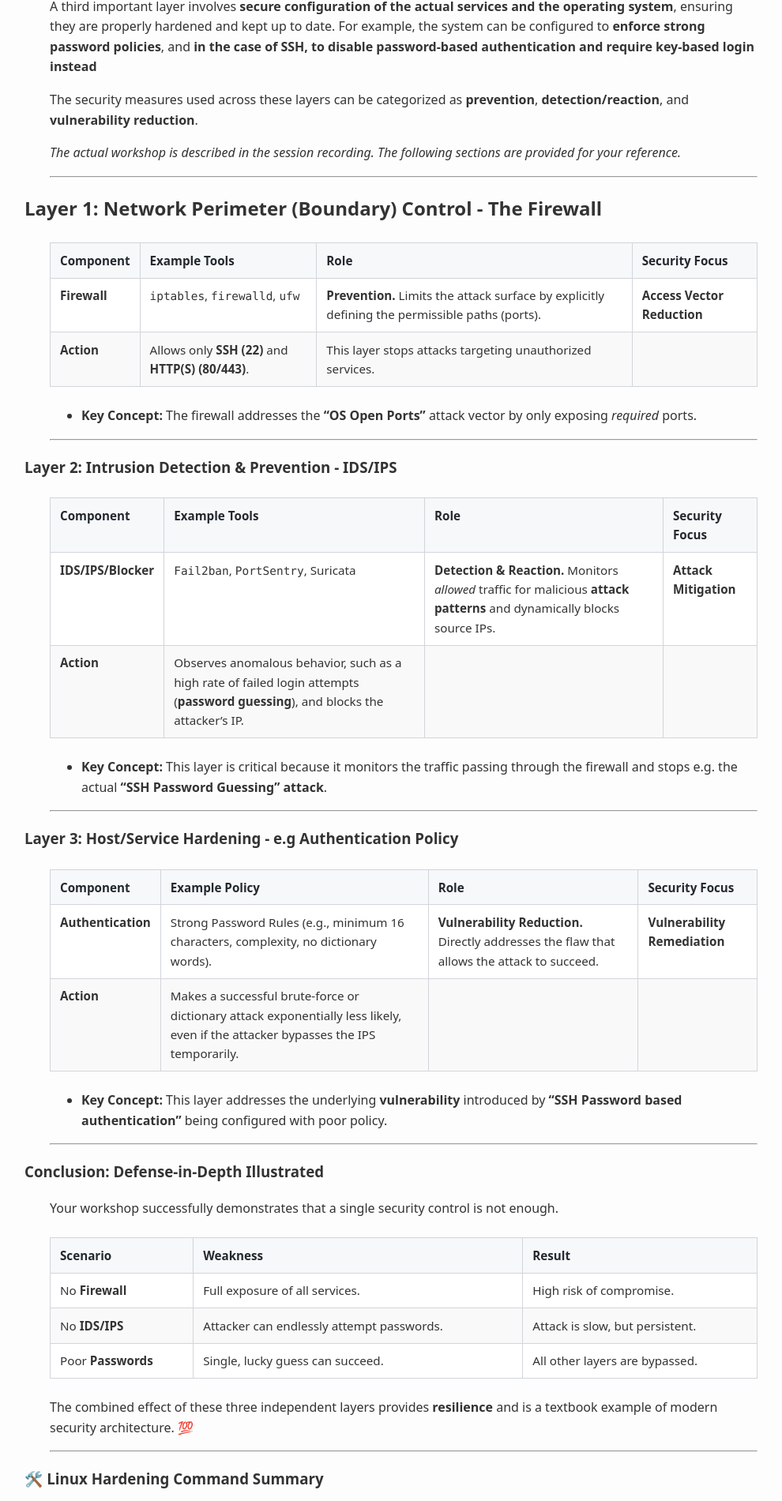
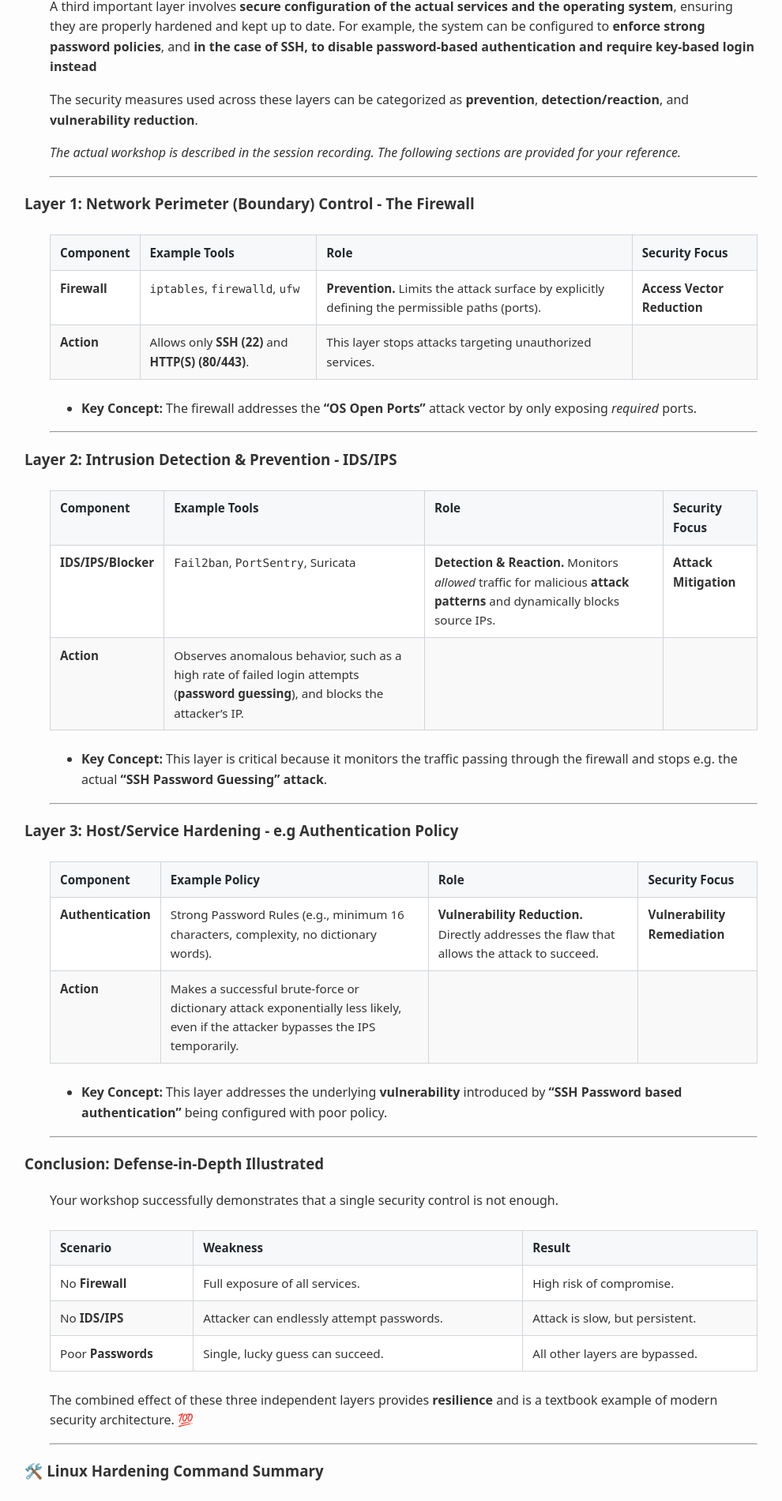
Before and after one commit to averkoc/lx, a Jekyll site: the page built from docs/ws4b.md, in a window 1280 px wide. Shown: the part 400-2301 px from the top of the page at 79% size, without its empty margins (129-1119 px from the left). Built offline with Jekyll 4.4.1, drawn with Linux system fonts in a browser that asks for light colours.

```diff
--- a/docs/ws4b.md
+++ b/docs/ws4b.md
@@ -22,7 +22,7 @@ _The actual workshop is described in the session recording. The following sectio
 
 ---
 
-## Layer 1: Network Perimeter (Boundary) Control  - The Firewall
+### Layer 1: Network Perimeter (Boundary) Control  - The Firewall
 
 | Component | Example Tools | Role | Security Focus |
 | :--- | :--- | :--- | :--- |
```
